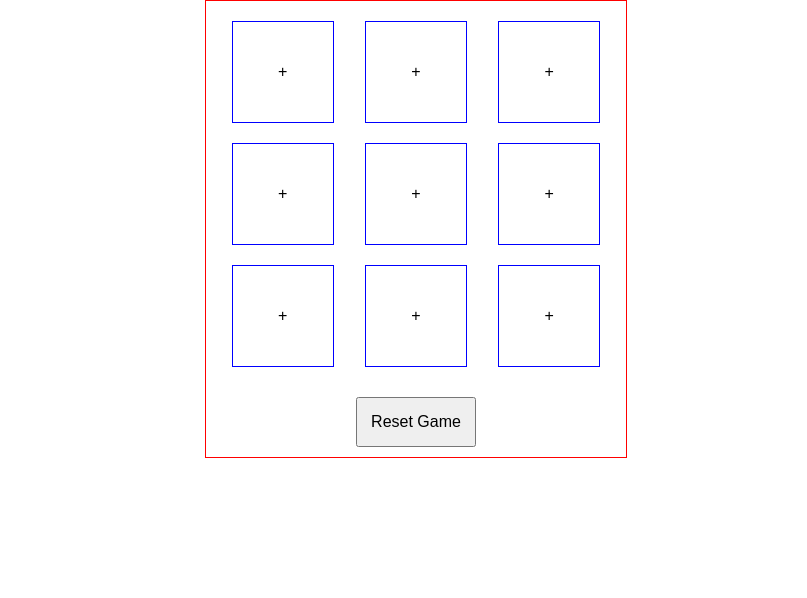
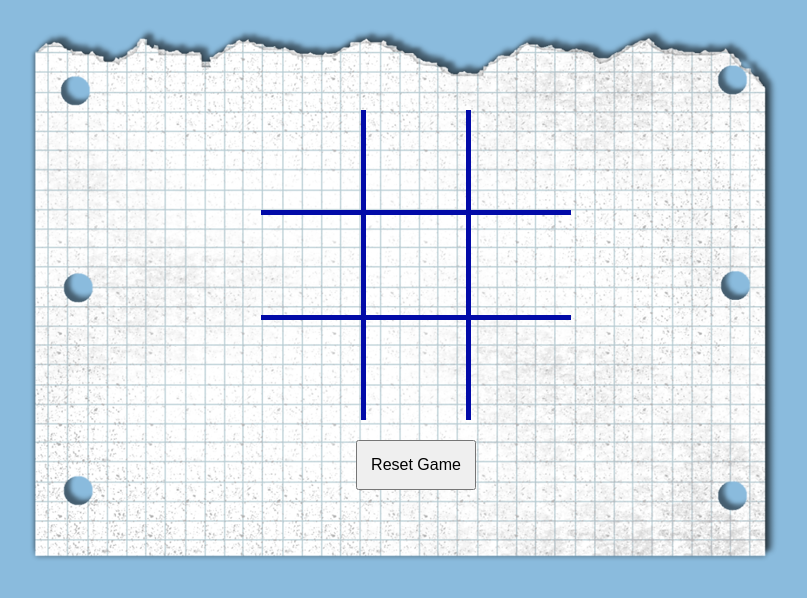
Before and after one commit to sermark/Tic_Tac_Toe, a plain HTML site: page index.html in a window 1280 px wide. Shown: the whole page, without its empty margins (224-1031 px from the left). Drawn offline with Linux system fonts and the light colour scheme.

Commit message:
add some css and reset button

```diff
--- a/css/style.css
+++ b/css/style.css
@@ -1,22 +1,47 @@
+body{
+	background-image: url(../img/cover.png);
+	background-repeat: no-repeat;
+	background-color: #8abbdd;
+	background-position: top center;
+	margin-top: 100px;
+}
+
 .container{
-	max-width: 400px;
+	max-width: 380px;
 	margin: 0 auto;
 	display: flex;
 	justify-content: center;
 	flex-wrap: wrap;
-	border: 1px solid red;
 	padding: 10px;
 }
 
 .item {
 	width: 100px;
 	height: 100px;
-	margin: 10px auto;
-	border: 1px solid blue;
+	/*margin: 10px auto;*/
+	/*border: 1px solid blue;*/
 	display: flex;
 	justify-content: center;
 	align-items: center;
 	cursor: pointer;
+	font-size: 60px;
+	color: #020ba8;
+}
+
+.item:nth-child(2),
+.item:nth-child(8) {
+	border-right: 5px solid #020ba8;
+	border-left: 5px solid #020ba8;
+}
+
+.item:nth-child(4),
+.item:nth-child(6) {
+	border-top: 5px solid #020ba8;
+	border-bottom: 5px solid #020ba8;
+}
+
+.item:nth-child(5){
+	border: 5px solid #020ba8;
 }
 
 .button {
--- a/js/script.js
+++ b/js/script.js
@@ -1,13 +1,13 @@
 let data = [
-	{text: '+'},
-	{text: '+'},
-	{text: '+'},
-	{text: '+'},
-	{text: '+'},
-	{text: '+'},
-	{text: '+'},
-	{text: '+'},
-	{text: '+'}
+	{text: ' '},
+	{text: ' '},
+	{text: ' '},
+	{text: ' '},
+	{text: ' '},
+	{text: ' '},
+	{text: ' '},
+	{text: ' '},
+	{text: ' '}
 ];
 
 let items;
@@ -18,17 +18,21 @@ let buttonReset = document.createElement('button');
 buttonReset.classList.add('button');
 buttonReset.textContent = 'Reset Game';
 
+
 data.forEach( (item) => {
 	let a = createItem(item.text)
 	fieldGame.appendChild(a);
 	items = fieldGame.querySelectorAll('.item');
 });
 
+fieldGame.appendChild(buttonReset);
+buttonReset.onclick = () => refresh (items);
+
 items.forEach( (e) => {
 	e.addEventListener('click', () => {
 		if (turns == 9) {
 			alert('Tie game');
-			turns = 0;
+			refresh (items)
 		} else if (e.classList.contains('disable')) {
 			alert('This spot is already filled');
 		} else if (turns%2 == 0){
@@ -44,7 +48,7 @@ items.forEach( (e) => {
 		   	   items[0].textContent == 'o' && items[4].textContent == 'o' && items[8].textContent == 'o' ||
 		   	   items[2].textContent == 'o' && items[4].textContent == 'o' && items[6].textContent == 'o'){
 				alert('winner o');
-				turns = 0;
+				refresh (items);
 			}
 		}
 		else {
@@ -60,7 +64,7 @@ items.forEach( (e) => {
 		   		items[0].textContent == 'x' && items[4].textContent == 'x' && items[8].textContent == 'x' ||
 		   		items[2].textContent == 'x' && items[4].textContent == 'x' && items[6].textContent == 'x'){
 					alert('winner x');
-					turns = 0;
+					refresh (items);
 			}
 		}
 		console.log(turns);
@@ -72,7 +76,7 @@ console.log(items);
 
 
 
-fieldGame.appendChild(buttonReset);
+
 
 function createItem (text) {
 	let item = document.createElement('div');
@@ -80,3 +84,11 @@ function createItem (text) {
 	item.classList.add('item');
 	return item;
 }
+
+function refresh (arr) {
+	turns = 0;
+	arr.forEach( (elem) => {
+		elem.textContent = '';
+		elem.classList.remove('disable');
+	});
+}
```
Also changed, not shown: img/cover.png (added).
